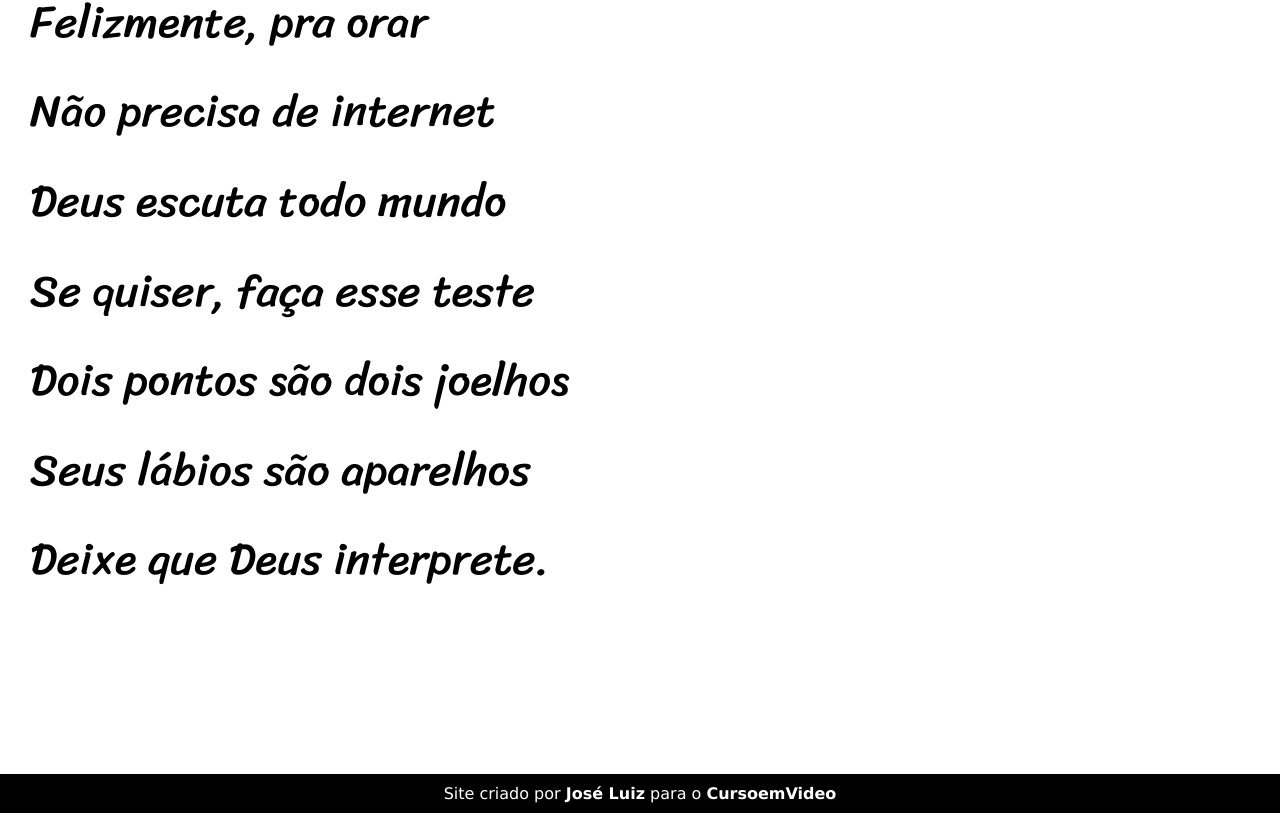
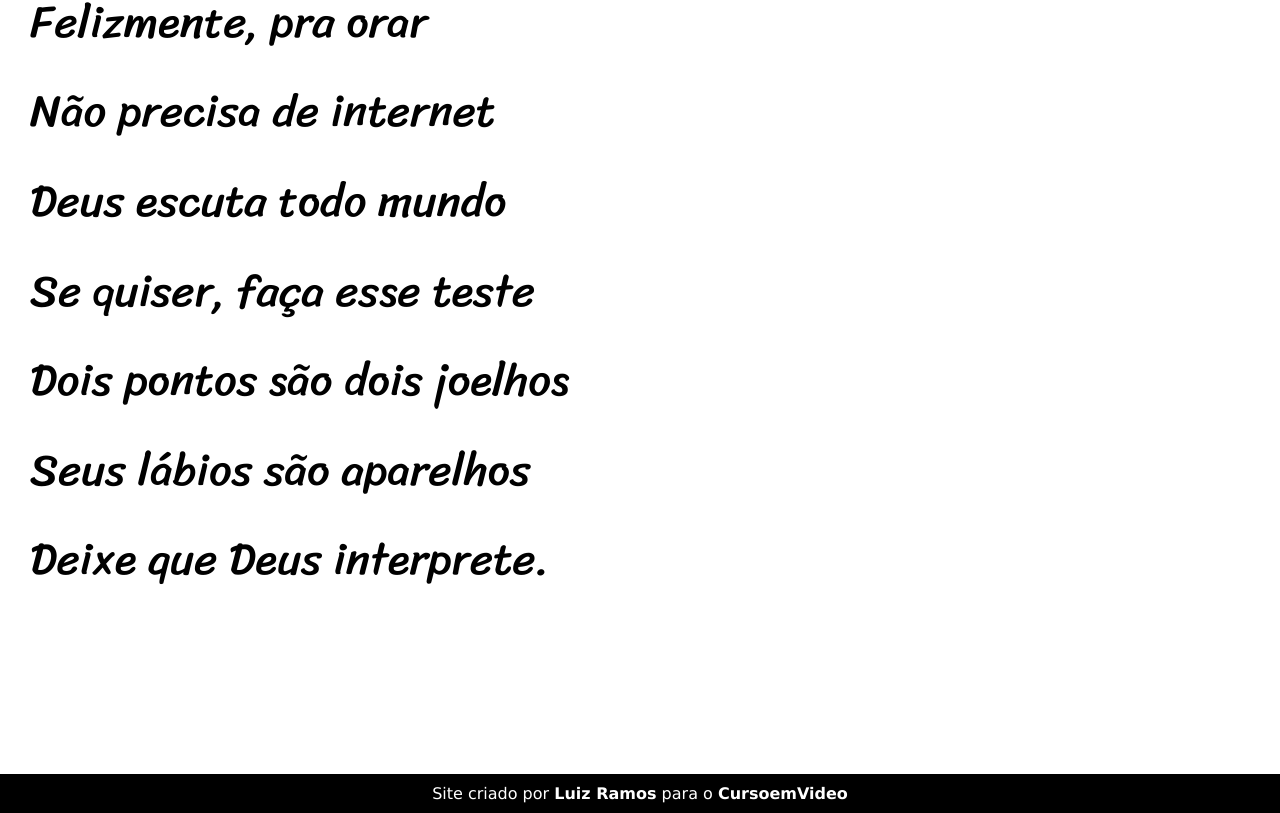
Before and after one commit to devnetok/projeto-cordel, a plain HTML site: page index.html in a window 1280 px wide. Shown: the part 5054-5867 px from the top of the page. Drawn offline with Linux system fonts and the light colour scheme.

Commit message:
Ajustes no projeto-cordel

```diff
--- a/index.html
+++ b/index.html
@@ -99,7 +99,7 @@
     </section>
 
     <footer>
-        <p>Site criado por <a href="https://github.com/devnetok">José Luiz</a> para o <a href="https://youtube.com/cursoemvideo" target="_blank">CursoemVideo</a></p>
+        <p>Site criado por <a href="https://github.com/devnetok">Luiz Ramos</a> para o <a href="https://youtube.com/cursoemvideo" target="_blank">CursoemVideo</a></p>
     </footer>
 </body>
 </html>
```
